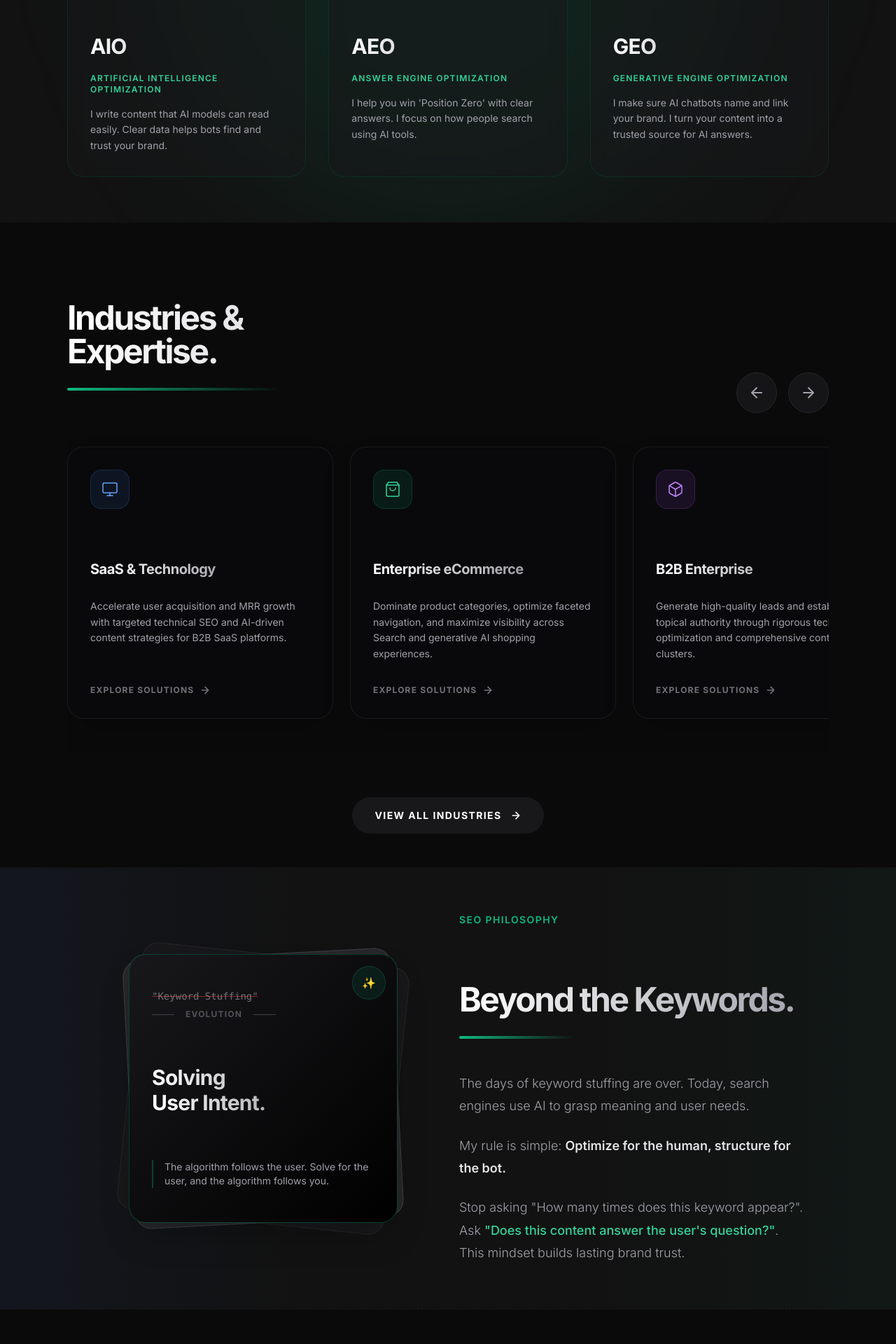
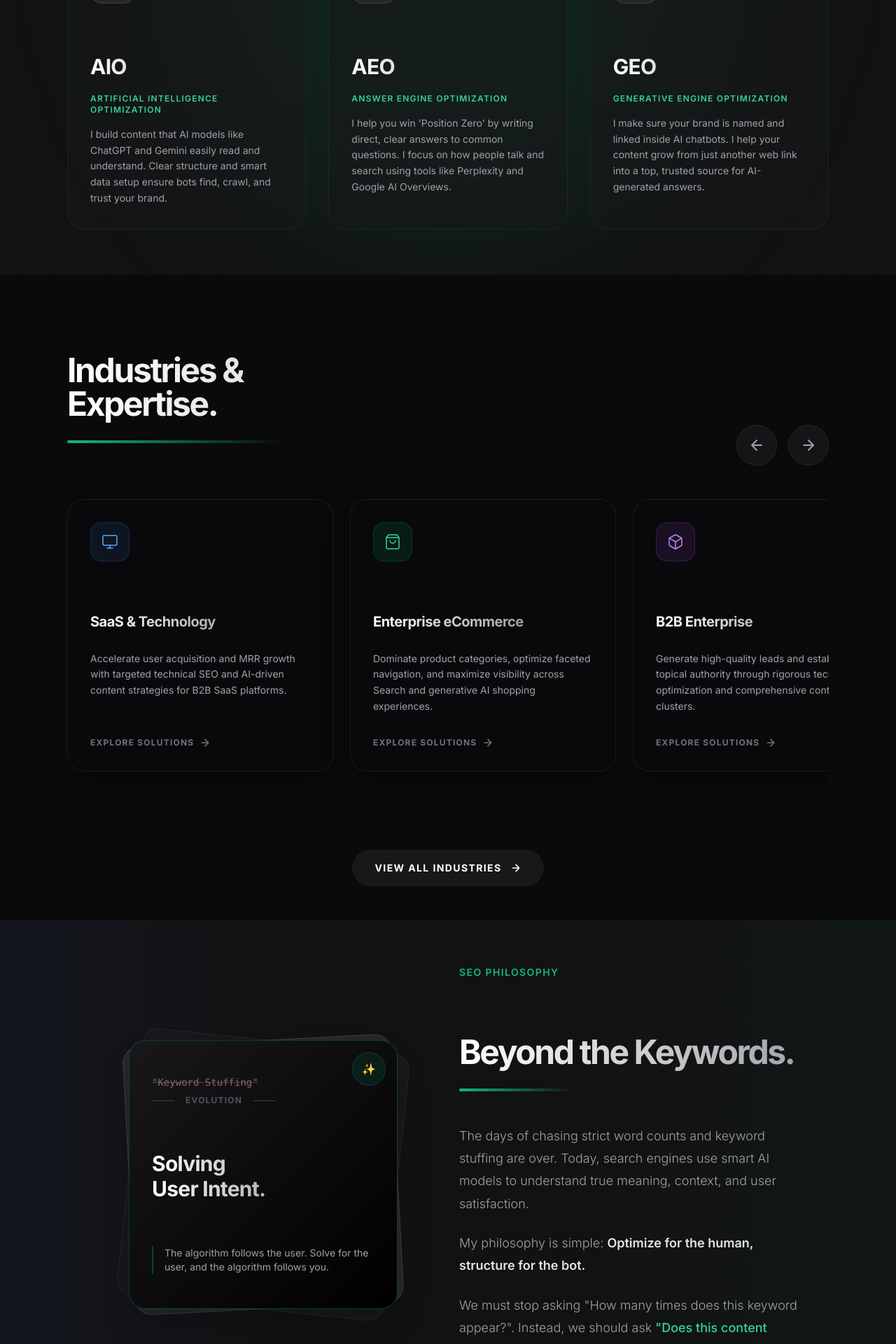
Before and after one commit to Chaitanya9184/portfolio, a Next.js app: page / in a window 1280 px wide. Shown: the part 3700-5620 px from the top of the page at 70% size. Built offline with nearby package versions, Linux system fonts and the light colour scheme.

Commit message:
Revert "Improve readability and simplify text for better SEO scores"
This reverts commit 9579fbbfbc3bcead81eacdd110d87979073272fe.

```diff
--- a/src/app/page.tsx
+++ b/src/app/page.tsx
@@ -26,24 +26,24 @@ import SchemaMarkup from "@/components/SchemaMarkup";
 
 const homeFaqs = [
   {
-    question: "How is traditional SEO different from GEO?",
-    answer: "Old SEO chases keywords. GEO builds content that AI tools trust. It needs clear data and direct answers to make your brand a top citation."
+    question: "What is the difference between traditional SEO and Generative Engine Optimization (GEO)?",
+    answer: "Old SEO chases basic keyword rankings. GEO (Generative Engine Optimization) builds content that AI tools like Google AI Overviews trust. It requires clear data structures and direct answers to make your brand the top AI citation."
   },
   {
-    question: "How long does it take to see SEO results?",
-    answer: "Content takes 3 to 6 months to rank. Technical fixes show results faster. Fixing dead links and boosting speed makes Google crawl faster. This can drive new traffic in weeks."
+    question: "How long does it take to see ROI from technical SEO improvements?",
+    answer: "Content takes 3 to 6 months to rank. Technical SEO fixes show results much faster. When we fix dead links, boost speed, and clear index bloat, Google quickly re-crawls your site. This often drives new traffic in just 4 to 8 weeks."
   },
   {
-    question: "What platforms do you work with?",
-    answer: "I work with platforms like Shopify Plus, WordPress, and Next.js. The core SEO strategy remains the same. But fixing technical issues needs deep knowledge of each system."
+    question: "What platforms do you specialize in for Enterprise SEO?",
+    answer: "I work deeply with big platforms like Shopify Plus, WordPress, and custom Next.js apps. The core SEO strategy stays the same. However, fixing technical issues requires deep knowledge of how each distinct CMS system is engineered."
   },
   {
-    question: "How do Entity SEO and AEO help B2B SaaS?",
-    answer: "Answer Engine Optimization (AEO) trains Google to see your software features as facts. When buyers ask questions, AI engines recommend your tool instantly."
+    question: "How do Entity SEO and AEO benefit B2B SaaS companies?",
+    answer: "Answer Engine Optimization (AEO) trains Google to see your software features as indisputable facts. When enterprise buyers ask complex questions, AI engines recommend your tool instantly."
   },
   {
-    question: "Do you guarantee top Google rankings?",
-    answer: "No honest expert can guarantee exact rankings because algorithms change. I do guarantee strong technical setup and AI strategies. This approach has a proven history of driving growth."
+    question: "Do you guarantee top rankings on Google?",
+    answer: "No honest expert guarantees exact rankings, because algorithms constantly change. I do guarantee flawless technical architecture and cutting-edge AI strategies. This methodology has a proven history of driving massive organic growth."
   }
 ];
 
@@ -113,7 +113,7 @@ export default function Home() {
           Proven Impact.
           <div className="absolute -bottom-2 left-1/2 -translate-x-1/2 w-1/3 h-1 bg-gradient-to-r from-blue-500 to-transparent rounded-full" />
         </h2>
-        <p className="text-zinc-500 max-w-2xl mx-auto text-lg">Real-world growth plans working for top B2B agencies, major eCommerce stores, and local groups.</p>
+        <p className="text-zinc-500 max-w-2xl mx-auto text-lg">Real-world growth plans put to work across top B2B agencies, major direct-to-buyer eCommerce stores, and local groups.</p>
       </div>
 
       {/* Agency Marketing Growth Case Study */}
--- a/src/components/AiExpertise.tsx
+++ b/src/components/AiExpertise.tsx
@@ -40,19 +40,19 @@ export default function AiExpertise() {
         {
             title: "AIO",
             subtitle: "Artificial Intelligence Optimization",
-            description: "I write content that AI models can read easily. Clear data helps bots find and trust your brand.",
+            description: "I build content that AI models like ChatGPT and Gemini easily read and understand. Clear structure and smart data setup ensure bots find, crawl, and trust your brand.",
             icon: <AioIcon />
         },
         {
             title: "AEO",
             subtitle: "Answer Engine Optimization",
-            description: "I help you win 'Position Zero' with clear answers. I focus on how people search using AI tools.",
+            description: "I help you win 'Position Zero' by writing direct, clear answers to common questions. I focus on how people talk and search using tools like Perplexity and Google AI Overviews.",
             icon: <AeoIcon />
         },
         {
             title: "GEO",
             subtitle: "Generative Engine Optimization",
-            description: "I make sure AI chatbots name and link your brand. I turn your content into a trusted source for AI answers.",
+            description: "I make sure your brand is named and linked inside AI chatbots. I help your content grow from just another web link into a top, trusted source for AI-generated answers.",
             icon: <GeoIcon />
         }
     ];
@@ -70,7 +70,7 @@ export default function AiExpertise() {
                         <div className="absolute -bottom-2 left-1/2 -translate-x-1/2 w-1/3 h-1 bg-gradient-to-r from-emerald-500 to-transparent rounded-full" />
                     </h2>
                     <p className="max-w-2xl mx-auto text-zinc-400 text-lg leading-relaxed font-light">
-                        Search is moving to fast AI answers. To grow, you need a new plan. I build smart content to help you win on AI search.
+                        Search is changing from simple links to fast AI answers. To grow today, you need a new plan. I build smart content systems to help you dominate AI search platforms.
                     </p>
                 </div>
 
--- a/src/components/CaseStudy.tsx
+++ b/src/components/CaseStudy.tsx
@@ -7,19 +7,19 @@ export default function CaseStudy() {
     ];
 
     const challenges = [
-        { title: "Low Organic Visibility", text: "Low brand visibility to new users." },
-        { title: "Lack of Authority", text: "Lack of strong backlinks limited rankings." },
-        { title: "Weak EEAT Signals", text: "Low author credibility reduced trust." },
-        { title: "Suboptimal UI/UX", text: "Navigation issues led to poor user interaction." },
-        { title: "Inefficient Funnel", text: "Traffic did not convert well." }
+        { title: "Low Organic Visibility", text: "Minimal presence beyond branded terms, limiting new user discoverability." },
+        { title: "Lack of Authority", text: "Absence of strong backlinks and supporting content clusters restricted rankings." },
+        { title: "Weak EEAT Signals", text: "Limited author credibility and expert validation reduced search engine trust." },
+        { title: "Suboptimal UI/UX", text: "Navigation issues and unclear content hierarchy led to poor user interaction." },
+        { title: "Inefficient Funnel", text: "Traffic was not effectively guided toward key conversion actions." }
     ];
 
     const strategies = [
-        { title: "Technical SEO Fixes", text: "Fixed headings, meta tags, and broken pages." },
-        { title: "Content Optimization", text: "Optimized pages and wrote 12 new blogs to build authority." },
-        { title: "Authority Building", text: "Built backlinks via PR and removed bad links." },
-        { title: "Internal Linking", text: "Added internal links to help search engines find pages." },
-        { title: "Meta & Heading Optimization", text: "Rewrote titles to boost clicks and target keywords." }
+        { title: "Technical SEO Fixes", text: "Resolved heading structure issues, meta tag errors, and broken pages to improve site health." },
+        { title: "Content Optimization", text: "Optimized existing pages and published 12 new targeted blogs to increase topical authority." },
+        { title: "Authority Building", text: "Strengthened backlink profile through PR distribution and toxic link cleanup." },
+        { title: "Internal Linking", text: "Improved connections to help search engines navigate between product and category pages." },
+        { title: "Meta & Heading Optimization", text: "Rewrote meta titles and fixed H1 hierarchy to boost CTR and keyword targeting." }
     ];
 
     return (
@@ -36,7 +36,9 @@ export default function CaseStudy() {
                         <div className="absolute -bottom-2 left-1/2 -translate-x-1/2 md:left-0 md:translate-x-0 w-1/3 h-1 bg-gradient-to-r from-blue-400 to-transparent rounded-full" />
                     </h2>
                     <p className="max-w-3xl text-zinc-400 text-lg leading-relaxed font-light">
-                        An SEO growth strategy for a premium insoles retailer. By fixing technical issues, building authority, and improving the funnel, we achieved massive organic growth and first-page rankings.
+                        A comprehensive SEO and Growth strategy for an online retailer specializing in premium insoles.
+                        By addressing core technical debt, establishing topical authority, and optimizing the conversion funnel,
+                        we achieved massive organic growth and first-page dominance.
                     </p>
                 </div>
 
--- a/src/components/CommunityCaseStudy.tsx
+++ b/src/components/CommunityCaseStudy.tsx
@@ -47,17 +47,17 @@ const SectionStrategyIcon = () => (
 
 export default function CommunityCaseStudy() {
     const challenges = [
-        { title: "Limited Resource Allocation", text: "Working with a very constrained SEO package (2 hours/month).", icon: <TimeIcon /> },
-        { title: "Narrow Keyword Scope", text: "A small keyword list limited growth in a tough market.", icon: <ScopeIcon /> },
-        { title: "Approval Bottlenecks", text: "Slow approvals delayed setting up CRO changes.", icon: <BarrierIcon /> },
-        { title: "Resistance to Scaling", text: "They were slow to upgrade their package despite big goals.", icon: <ScaleIcon /> }
+        { title: "Limited Resource Allocation", text: "Working within a highly constrained monthly SEO package (only 2 hours/month, 5 keywords).", icon: <TimeIcon /> },
+        { title: "Narrow Keyword Scope", text: "A small keyword set restricts visibility and growth potential in a highly competitive market.", icon: <ScopeIcon /> },
+        { title: "Approval Bottlenecks", text: "Internal website change approvals created friction, slowing down CRO implementation.", icon: <BarrierIcon /> },
+        { title: "Resistance to Scaling", text: "The organization was reluctant to upgrade their package despite the scale of their goals.", icon: <ScaleIcon /> }
     ];
 
     const strategies = [
-        { title: "On-Page Optimizations", text: "Exact fixes to titles, headers, and keywords on core pages." },
-        { title: "Blog Optimization", text: "Optimized content to answer questions and grow search traffic." },
-        { title: "L1 Technical Audit", text: "Ran checks for page speed and mobile health." },
-        { title: "Quick-Win Issue Resolution", text: "Fixed broken links and minor design errors." }
+        { title: "On-Page Optimizations", text: "Surgical improvements to meta titles, descriptions, headers, and keyword placement on core static pages." },
+        { title: "Blog Optimization", text: "Optimized existing long-form content to target broader informational queries and expand the search footprint." },
+        { title: "L1 Technical Audit", text: "Executed foundational checks for page speed, mobile compatibility, and core web vitals to ensure baseline health." },
+        { title: "Quick-Win Issue Resolution", text: "Addressed broken links, formatting errors, and minor design inconsistencies hindering both UX and crawling." }
     ];
 
     const metrics = [
@@ -88,7 +88,8 @@ export default function CommunityCaseStudy() {
                         <div className="absolute -bottom-2 left-1/2 -translate-x-1/2 w-1/3 h-1 bg-gradient-to-r from-amber-400 to-transparent rounded-full" />
                     </h2>
                     <p className="text-zinc-400 text-lg leading-relaxed font-light">
-                        A test of efficiency. Tasked with growing a local portal on a small budget, we focused on high-impact updates. This drove triple-digit growth in traffic and sales in 6 months.
+                        A testament to efficiency. Tasked with growing a vibrant local community portal on an extremely limited
+                        support retainer, we focused entirely on high-impact optimizations, yielding unprecedented triple-digit growth in both traffic and conversions within 6 months.
                     </p>
                 </div>
 
--- a/src/components/Experience.tsx
+++ b/src/components/Experience.tsx
@@ -44,11 +44,11 @@ export default function Experience() {
             company: "WSI ALM Corp",
             period: "Jun 2024 – Present",
             description: [
-                "Lead SEO plans for global SaaS, e-commerce, and B2B clients.",
-                "Run deep technical SEO audits and keyword research to find growth.",
-                "Improve site structure, page speed, and content to grow traffic and sales.",
-                "Direct and train SEO experts to ensure high quality work and hit goals.",
-                "Work with teams to align SEO with business goals and ROI.",
+                "Lead SEO strategy and execution for multiple international clients across SaaS, e-commerce, and B2B sectors.",
+                "Conduct advanced technical SEO audits, keyword research, and competitive analysis to identify scalable growth opportunities.",
+                "Drive site architecture improvements, page speed optimization, and content relevance, resulting in consistent traffic and conversion gains.",
+                "Manage and mentor SEO specialists, ensuring delivery quality, skill development, and KPI achievement.",
+                "Collaborate with cross-functional teams to align SEO initiatives with broader business goals and measurable ROI.",
             ]
         },
         {
@@ -56,10 +56,10 @@ export default function Experience() {
             company: "WSI ALM Corp",
             period: "Dec 2023 – Jun 2024",
             description: [
-                "Managed SEO projects to ensure fast delivery and high quality.",
-                "Turned complex SEO plans into clear tasks for our teams.",
-                "Found and fixed operational issues to improve work output.",
-                "Mentored team members and kept work aligned with client goals.",
+                "Managed execution workflows across diverse SEO projects, ensuring timely delivery and quality control.",
+                "Translated complex SEO strategies into actionable tasks for execution teams.",
+                "Identified and resolved operational bottlenecks to improve delivery efficiency and outcomes.",
+                "Played a key role in mentoring team members and maintaining alignment with client expectations.",
             ]
         },
         {
@@ -67,9 +67,9 @@ export default function Experience() {
             company: "WSI ALM Corp",
             period: "Nov 2022 – Dec 2023",
             description: [
-                "Owned the full SEO process and reporting for multiple clients.",
-                "Led client meetings to cover results, insights, and future plans.",
-                "Built SEO plans focused on rankings, traffic quality, and sales.",
+                "Owned end-to-end SEO strategy, execution, and reporting for multiple client accounts.",
+                "Led regular client communications covering performance, insights, and roadmap planning.",
+                "Developed and implemented SEO strategies focused on rankings, traffic quality, and conversions.",
             ]
         },
         {
@@ -77,10 +77,10 @@ export default function Experience() {
             company: "GO MO Group Marketing Services",
             period: "Jan 2022 – Nov 2022",
             description: [
-                "Managed 19 SEO analysts working on 70+ global projects.",
-                "Led team planning, reviews, and career growth.",
-                "Checked the quality of SEO work and made sure we hit client goals.",
-                "Worked with teams in India and Sweden to align SEO with client goals.",
+                "Managed a team of 19 SEO analysts supporting 70+ active projects across international markets.",
+                "Led capacity planning, forecasting, performance reviews, and career development for team members.",
+                "Oversaw quality of SEO deliverables and ensured KPI achievement across client portfolios.",
+                "Coordinated with stakeholders in India and Sweden to align SEO execution with client business objectives.",
             ]
         }
     ];
@@ -108,8 +108,8 @@ export default function Experience() {
                                 <div className="absolute -bottom-2 left-0 w-1/3 h-1 bg-gradient-to-r from-blue-400 to-transparent rounded-full" />
                             </h2>
                             <p className="text-zinc-400 text-base leading-[1.8] font-light">
-                                8+ years of driving growth for global e-commerce, SaaS, and enterprise brands.
-                                I now lead AI search plans (AEO/GEO) to get brands found on top AI platforms.
+                                8+ years of experience driving organic growth for e-commerce, SaaS, and enterprise brands globally.
+                                Currently leading AI-driven search strategies (AEO/GEO) to ensure discoverability across generative answer platforms.
                             </p>
                         </motion.div>
 
--- a/src/components/SeoPhilosophy.tsx
+++ b/src/components/SeoPhilosophy.tsx
@@ -41,13 +41,13 @@ export default function SeoPhilosophy() {
 
                     <div className="space-y-6 text-zinc-400 text-lg leading-[1.8] mt-8 font-light">
                         <p>
-                            The days of keyword stuffing are over. Today, search engines use AI to grasp meaning and user needs.
+                            The days of chasing strict word counts and keyword stuffing are over. Today, search engines use smart AI models to understand true meaning, context, and user satisfaction.
                         </p>
                         <p>
-                            My rule is simple: <strong className="text-zinc-200 font-semibold">Optimize for the human, structure for the bot.</strong>
+                            My philosophy is simple: <strong className="text-zinc-200 font-semibold">Optimize for the human, structure for the bot.</strong>
                         </p>
                         <p>
-                            Stop asking &quot;How many times does this keyword appear?&quot;. Ask <strong className="text-emerald-400 font-medium">&quot;Does this content answer the user&apos;s question?&quot;</strong>. This mindset builds lasting brand trust.
+                            We must stop asking &quot;How many times does this keyword appear?&quot;. Instead, we should ask <strong className="text-emerald-400 font-medium">&quot;Does this content clearly answer the user&apos;s true question?&quot;</strong>. This simple mindset shift builds strong, lasting digital brand trust.
                         </p>
                     </div>
                 </div>
```
Also changed, not shown: src/app/industries/finance/page.tsx (+22 -22 lines), src/components/AgencyCaseStudy.tsx (+9 -9 lines).
